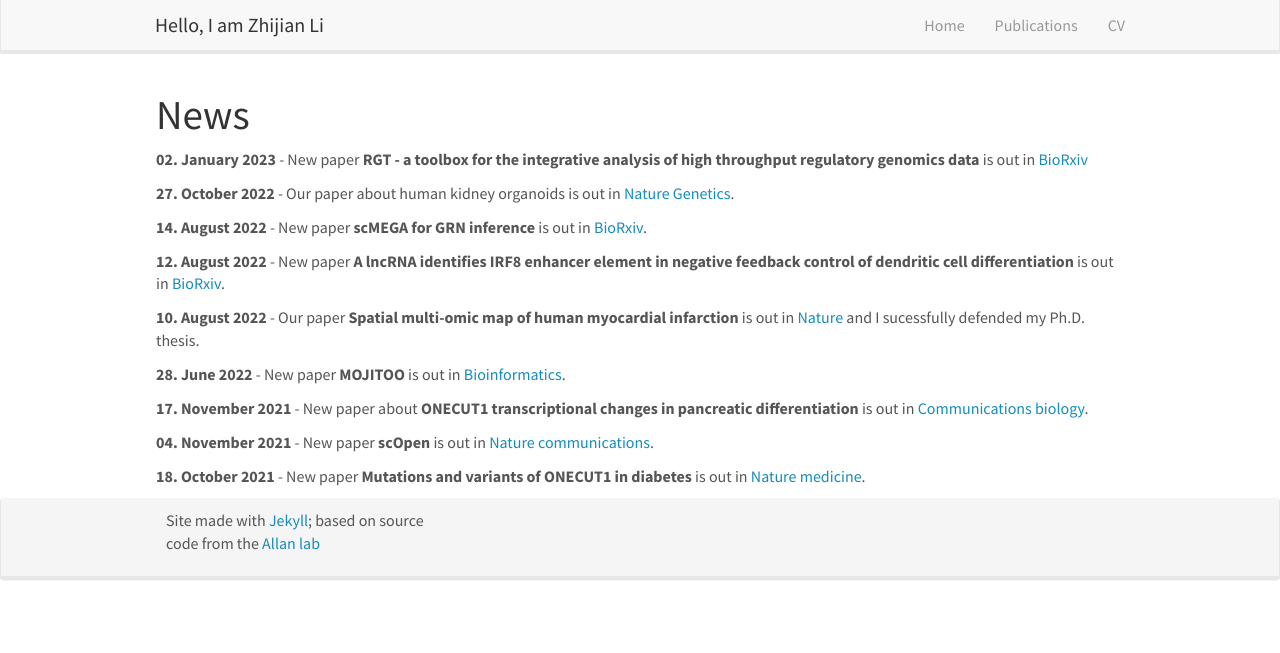
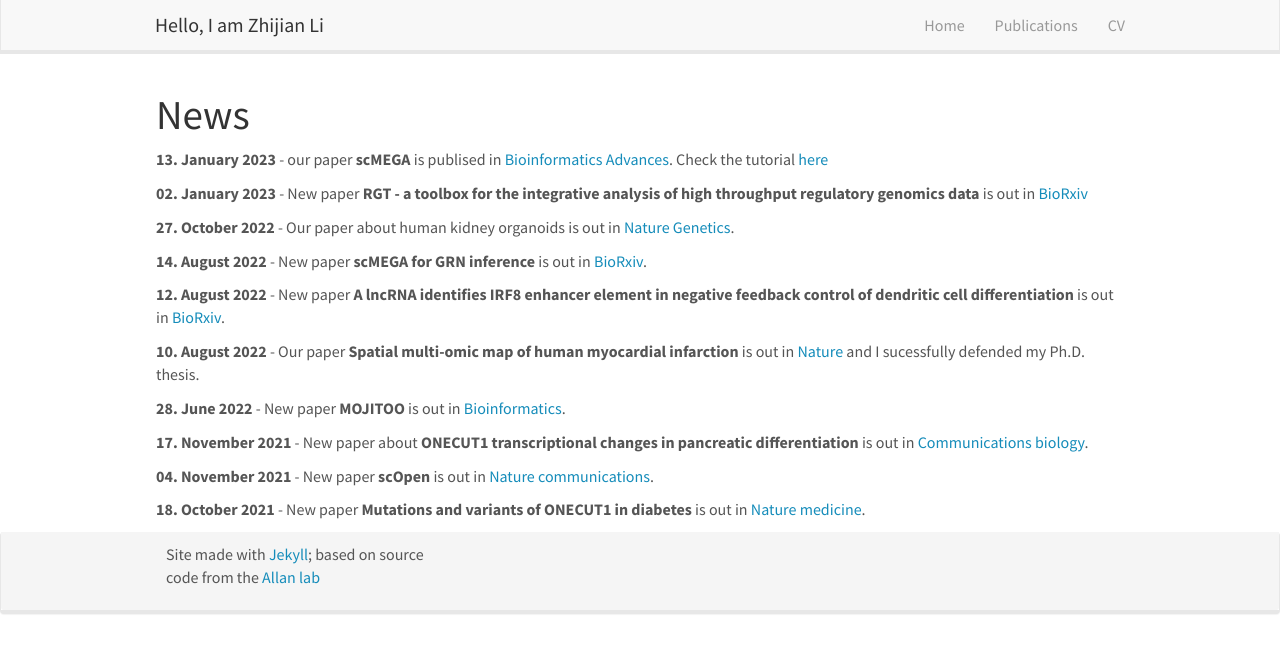
Before and after one commit to lzj1769/lzj1769.github.io, a Jekyll site: the page built from _pages/allnews.md, in a window 1280 px wide. Shown: the top 653 px of the page. Built offline with Jekyll 4.4.1, drawn with Linux system fonts in a browser that asks for light colours; nearby versions of some CDN libraries.

Commit message:
update news

```diff
--- a/_data/news.yml
+++ b/_data/news.yml
@@ -1,3 +1,6 @@
+- date: 13. January 2023
+  headline: our paper **scMEGA** is publised in [Bioinformatics Advances](https://academic.oup.com/bioinformaticsadvances/advance-article/doi/10.1093/bioadv/vbad003/6986159). Check the tutorial [here](https://costalab.github.io/scMEGA/)
+
 - date: 02. January 2023
   headline: New paper **RGT - a toolbox for the integrative analysis of high throughput regulatory genomics data** is out in [BioRxiv](https://www.biorxiv.org/content/10.1101/2022.12.31.522372v1)
 
```
